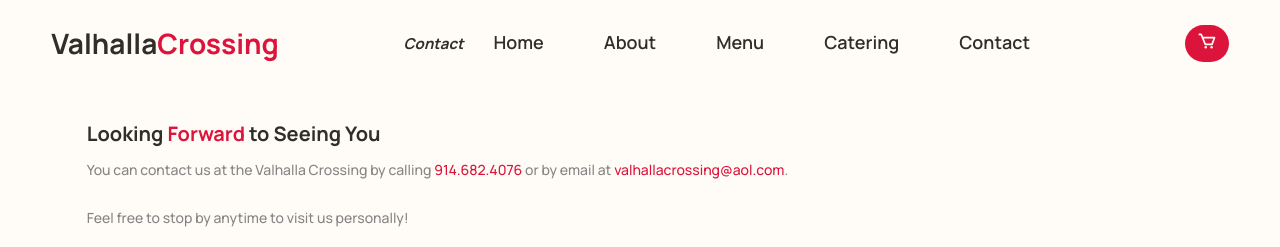
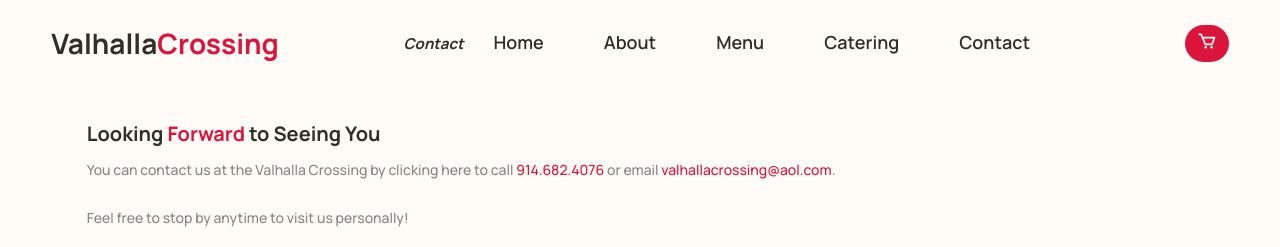
Before and after one commit to cleph01/nextjs_micro_projects-valhalla_website, a Next.js app: page /contact in a window 1280 px wide. Shown: the top 247 px of the page. Built offline with nearby package versions, Linux system fonts and the light colour scheme.

Commit message:
had to tweak the spacing in the contact number to fix orphaned email address.

```diff
--- a/pages/contact/index.js
+++ b/pages/contact/index.js
@@ -54,11 +54,12 @@
                         Looking <span>Forward</span> to Seeing You
                     </h2>
                     <p>
-                        You can contact us at the Valhalla Crossing by calling
+                        You can contact us at the Valhalla Crossing by clicking
+                        here to call{" "}
                         <a href="tel:+19146824076">
                             <span> 914.682.4076</span>
                         </a>{" "}
-                        or by email at{" "}
+                        or email{" "}
                         <a href="mailto:valhallacrossing@aol.com">
                             <span>valhallacrossing@aol.com</span>
                         </a>
```
